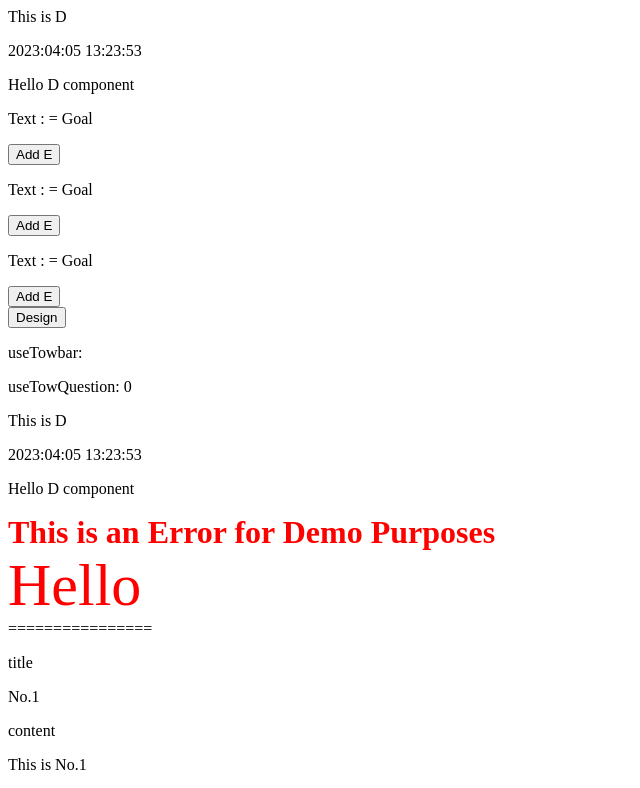
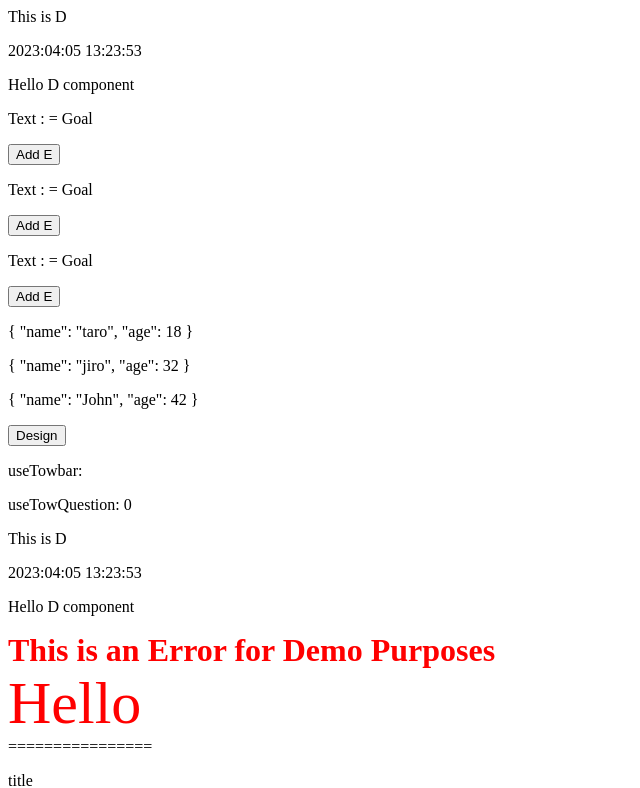
Before and after one commit to koyamal/pra_vue3, a Vue app in the folder vuePractive/: page / in a window 1280 px wide. Shown: the top 788 px of the page, without its empty margins (0-640 px from the left). Built offline with nearby package versions, Linux system fonts and the light colour scheme.

Commit message:
use v-fot

```diff
--- a/vuePractive/src/App.vue
+++ b/vuePractive/src/App.vue
@@ -225,6 +225,9 @@ export default {
   <E />
   <E />
   <div>
+    <p v-for="userInfo in userInfoTable">{{ userInfo }}</p>
+  </div>
+  <div>
     <button @click="clickDesign">Design</button>
   </div>
   <div>
```
